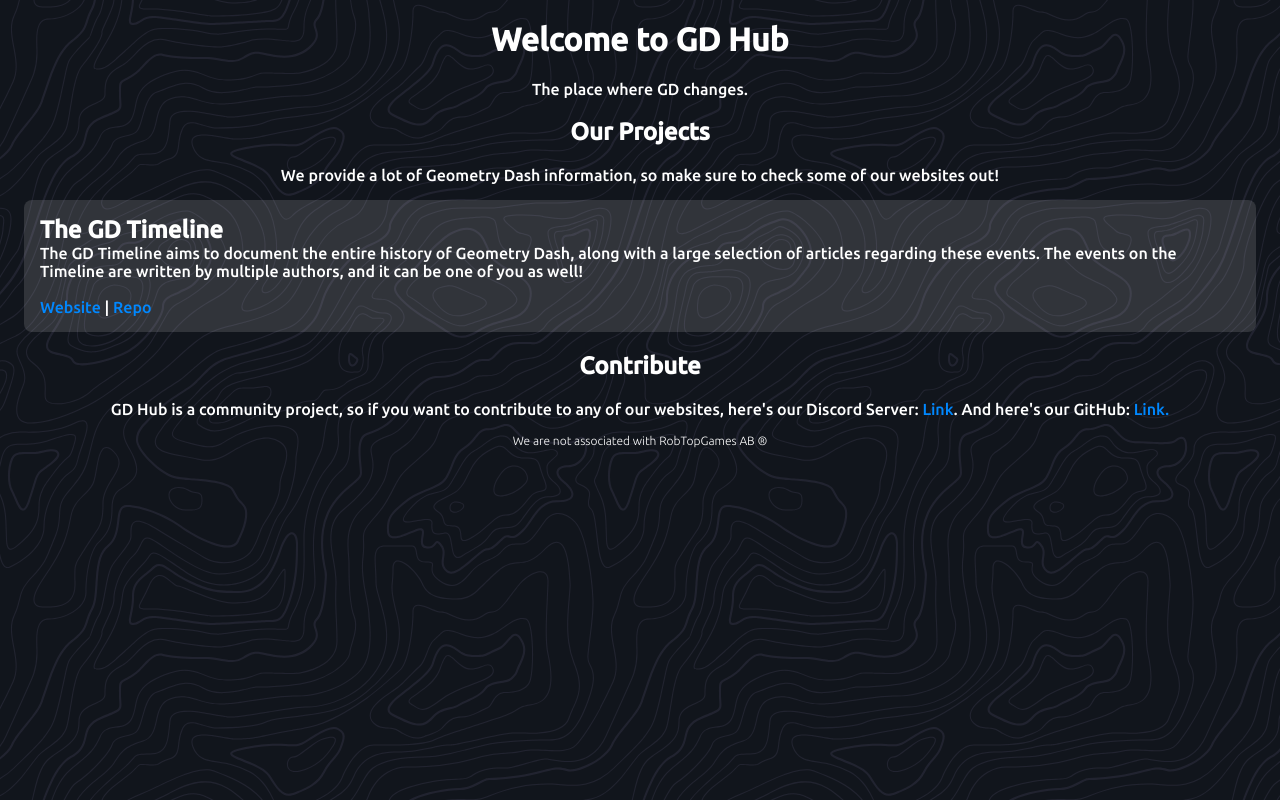
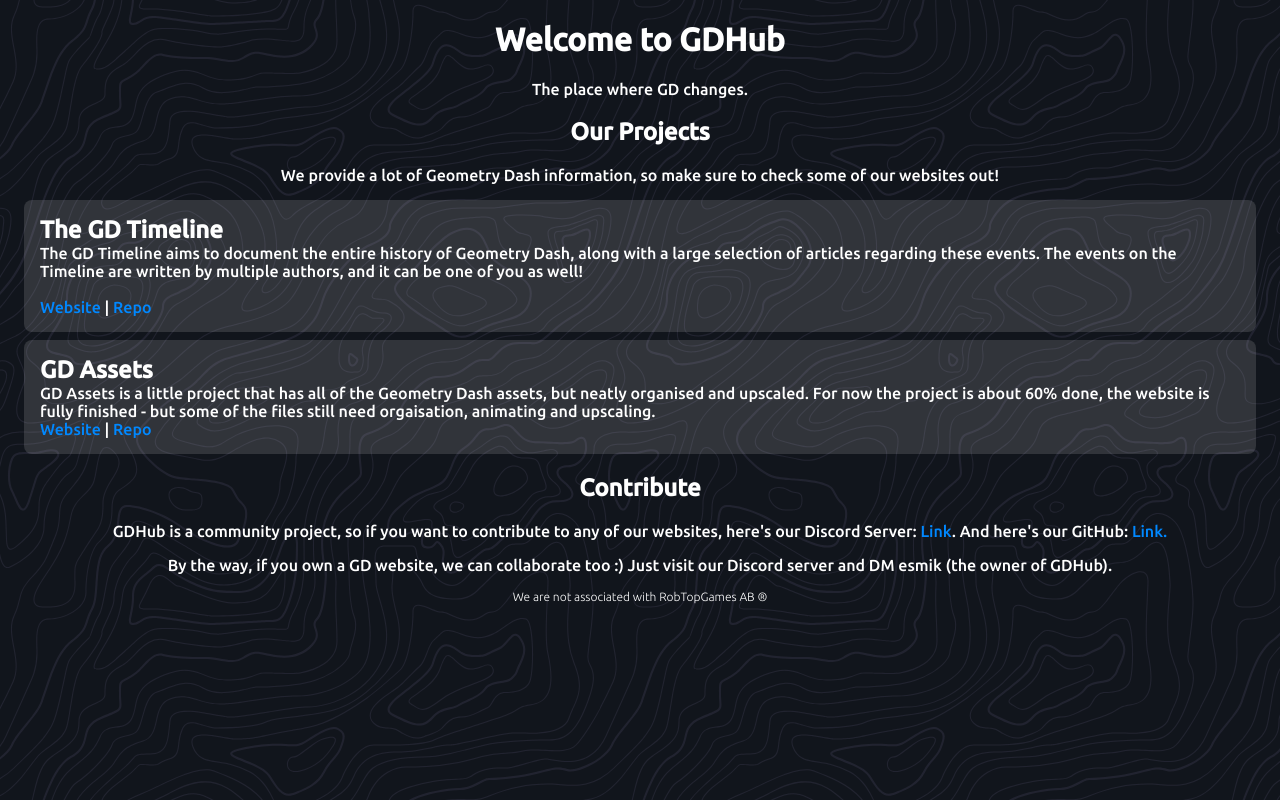
Before and after one commit to GD-Community-Hub/Main, a plain HTML site: page index.html in a window 1280 px wide. Drawn offline with Linux system fonts and the light colour scheme.

Commit message:
fix the name, add a project
Full list:
- Fix the name from GD Hub to GDHub
- Make the code more readable by adding new lines
- Add GD Assets to the index.html file, fix the CSS for the `project` class

```diff
--- a/index.html
+++ b/index.html
@@ -7,21 +7,30 @@
   <link rel="stylesheet" href="bg.css">
   <link rel="stylesheet" href="main.css">
   <link rel="shortcut icon" href="favicon.png">
-  <title>GD Hub</title>
+  <title>GDHub</title>
 </head>
 
 <body>
-  <h1>Welcome to GD Hub</h1>
+  <h1>Welcome to GDHub</h1>
   <p>The place where GD changes.</p>
   <h2>Our Projects</h2>
   <p>We provide a lot of Geometry Dash information, so make sure to check some of our websites out!</p>
   <div class="project">
     <h2>The GD Timeline</h2>
-    <p>The GD Timeline aims to document the entire history of Geometry Dash, along with a large selection of articles regarding these events. The events on the Timeline are written by multiple authors, and it can be one of you as well!</p><br>
+    <p>The GD Timeline aims to document the entire history of Geometry Dash, along with a large selection of articles regarding these events.
+      The events on the Timeline are written by multiple authors, and it can be one of you as well!</p><br>
     <p><a href="https://timeline.gd-hub.eu/">Website</a> | <a href="https://github.com/GD-Community-Hub/Timeline">Repo</a></p>
   </div>
+  <div class="project">
+    <h2>GD Assets</h2>
+    <p>GD Assets is a little project that has all of the Geometry Dash assets, but neatly organised and upscaled. For now the project is
+      about 60% done, the website is fully finished - but some of the files still need orgaisation, animating and upscaling.</p>
+    <p><a href="https://assets.gd-hub.eu/">Website</a> | <a href="https://github.com/GD-Community-Hub/Assets">Repo</a></p>
+  </div>
   <h2>Contribute</h2>
-  <p>GD Hub is a community project, so if you want to contribute to any of our websites, here's our Discord Server: <a href="https://discord.gg/hSvBA7HYGn">Link</a>. And here's our GitHub: <a href="https://github.com/GD-Community-Hub/">Link.</a></p>
+  <p>GDHub is a community project, so if you want to contribute to any of our websites, here's our Discord Server:
+    <a href="https://discord.gg/hSvBA7HYGn">Link</a>. And here's our GitHub: <a href="https://github.com/GD-Community-Hub/">Link.</a></p>
+  <p>By the way, if you own a GD website, we can collaborate too :) Just visit our Discord server and DM esmik (the owner of GDHub).</p>
   <p class="copyright">We are not associated with RobTopGames AB ®</p>
 </body>
 
--- a/main.css
+++ b/main.css
@@ -14,7 +14,7 @@
   padding: 1em;
   border-radius: 0.5em;
   text-align: left;
-  margin: 0em 1em;
+  margin: 0.5em 1em;
 }
 a {
   color: #08f;
```
